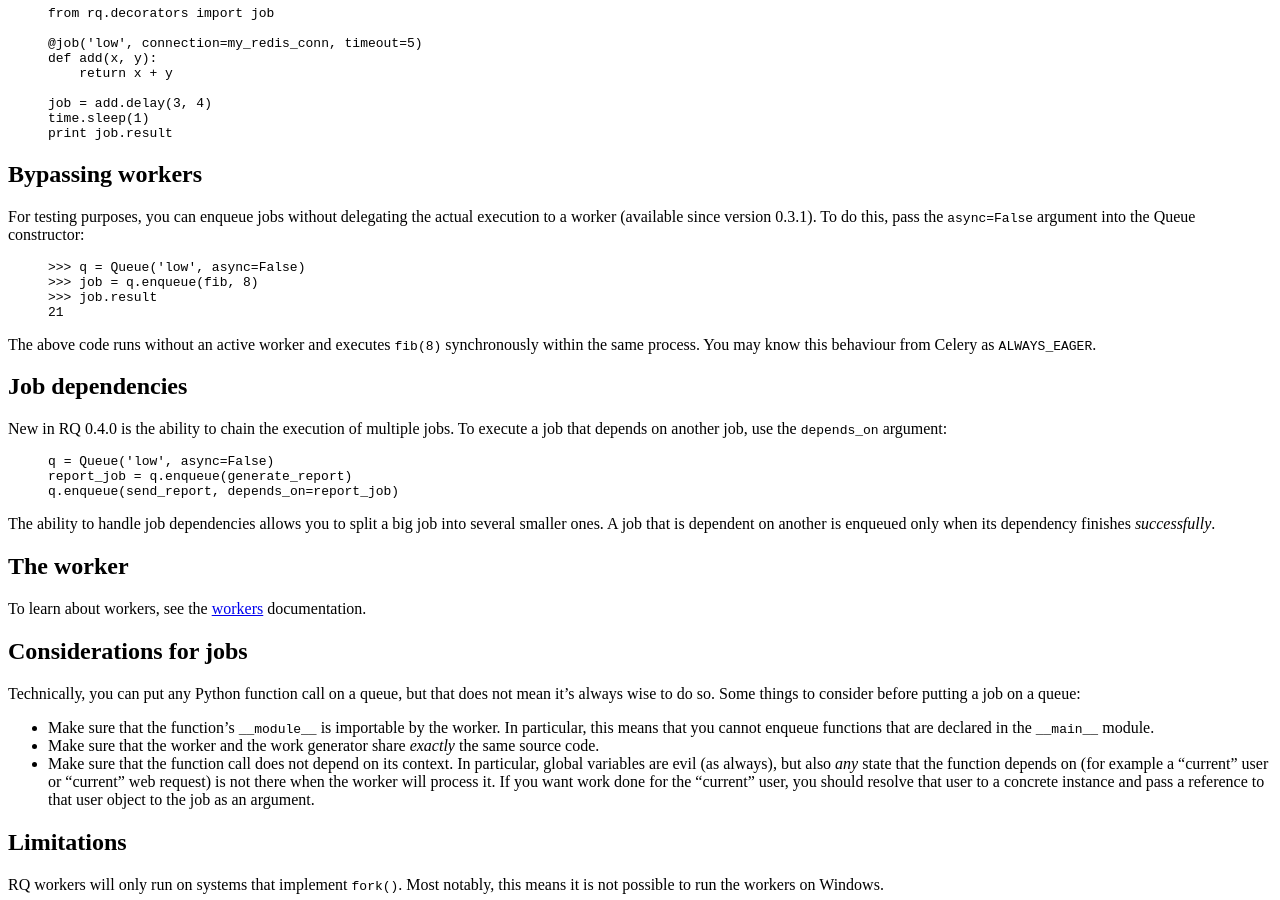
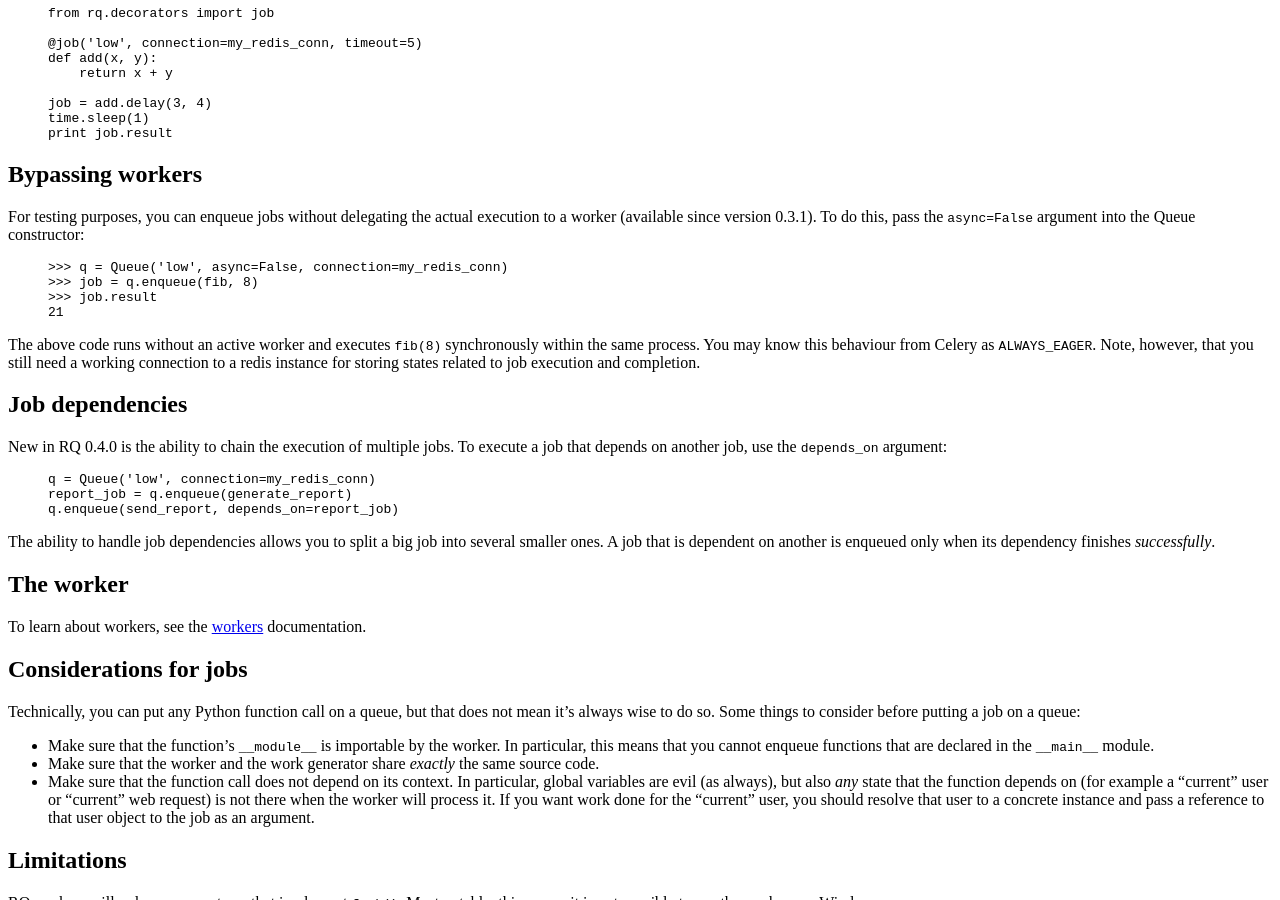
Before and after one commit to rq/rq, a Jekyll site: the page built from docs/index.md, in a window 1280 px wide and 900 px high, scrolled down 1992 px. Built offline with Jekyll 4.4.1, drawn with Linux system fonts in a browser that asks for light colours; some web fonts are replaced; Markdown is read by kramdown in place of the engine named in the settings.

Commit message:
fix: async=False examples in doc index

```diff
--- a/docs/index.md
+++ b/docs/index.md
@@ -161,19 +161,20 @@ print job.result
 ## Bypassing workers
 
 For testing purposes, you can enqueue jobs without delegating the actual
-execution to a worker (available since version 0.3.1).  To do this, pass the
+execution to a worker (available since version 0.3.1). To do this, pass the
 `async=False` argument into the Queue constructor:
 
 {% highlight pycon %}
->>> q = Queue('low', async=False)
+>>> q = Queue('low', async=False, connection=my_redis_conn)
 >>> job = q.enqueue(fib, 8)
 >>> job.result
 21
 {% endhighlight %}
 
 The above code runs without an active worker and executes `fib(8)`
-synchronously within the same process.  You may know this behaviour from Celery
-as `ALWAYS_EAGER`.
+synchronously within the same process. You may know this behaviour from Celery
+as `ALWAYS_EAGER`. Note, however, that you still need a working connection to
+a redis instance for storing states related to job execution and completion.
 
 
 ## Job dependencies
@@ -182,7 +183,7 @@ New in RQ 0.4.0 is the ability to chain the execution of multiple jobs.
 To execute a job that depends on another job, use the `depends_on` argument:
 
 {% highlight python %}
-q = Queue('low', async=False)
+q = Queue('low', connection=my_redis_conn)
 report_job = q.enqueue(generate_report)
 q.enqueue(send_report, depends_on=report_job)
 {% endhighlight %}
```
